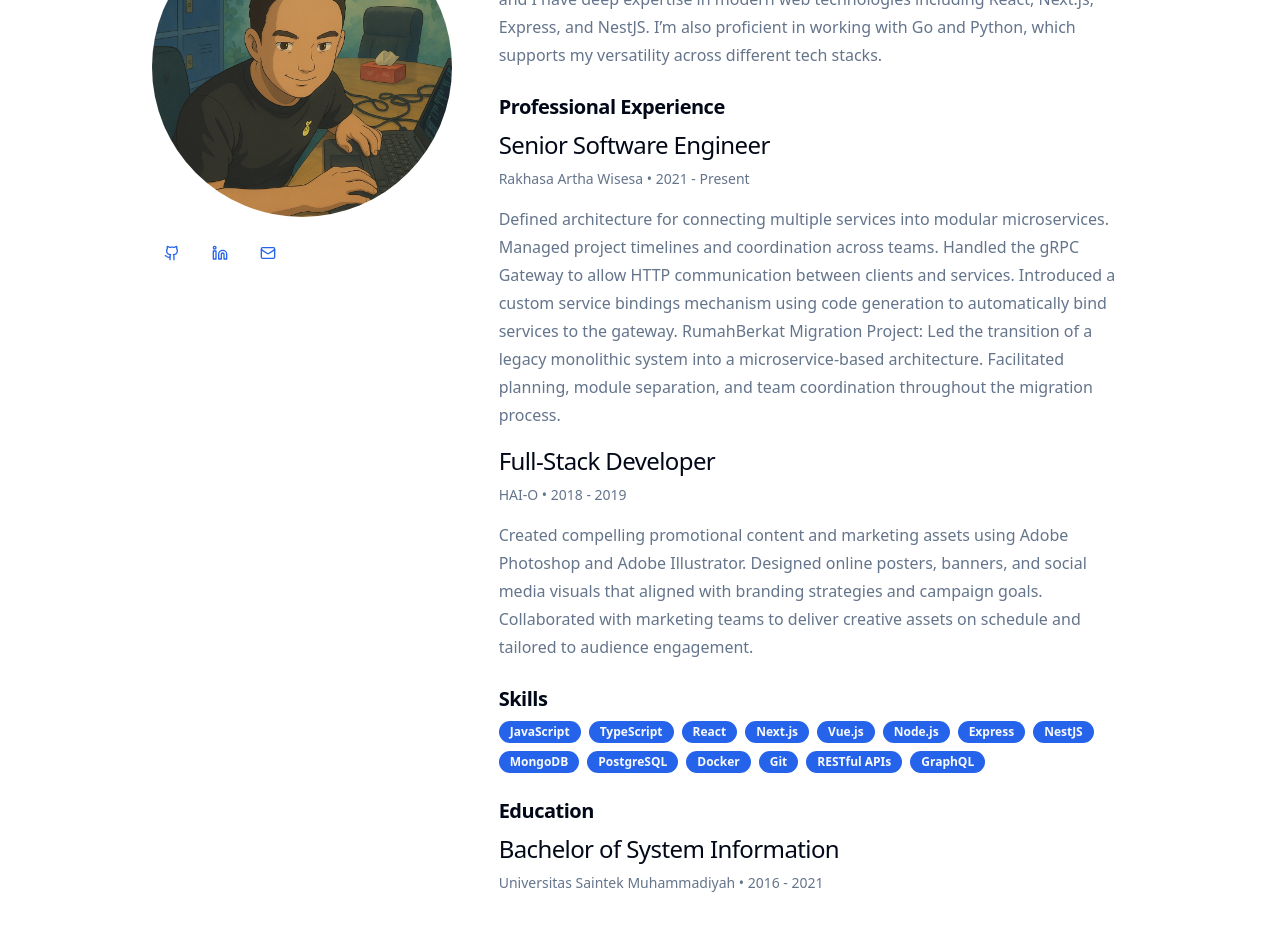
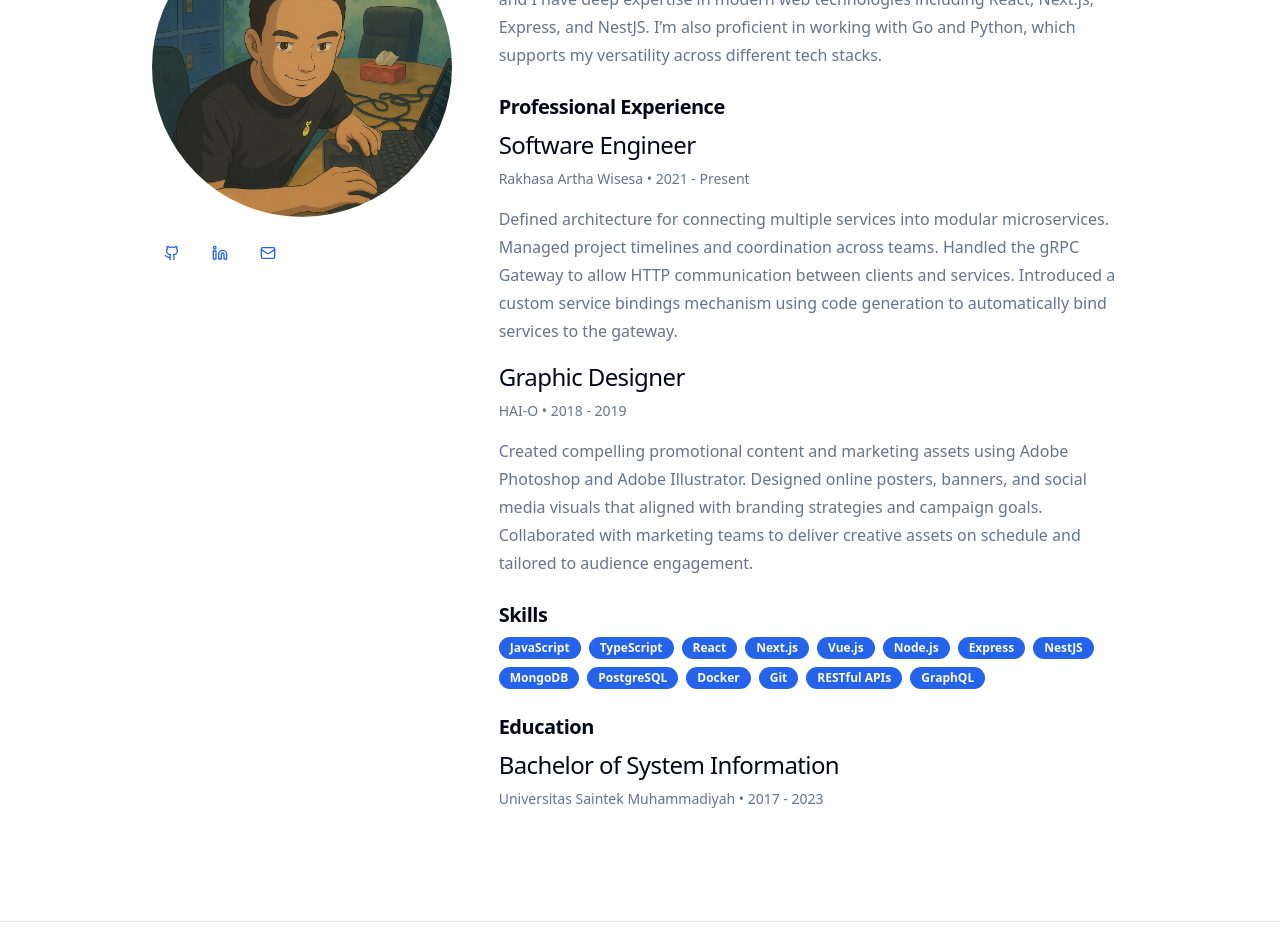
Before and after one commit to rubichandrap/my-blog, a Next.js app: page /my-blog/about in a window 1280 px wide. Shown: the part 380-1332 px from the top of the page. Built offline with nearby package versions, Linux system fonts and the light colour scheme.

Commit message:
chore: update about

```diff
--- a/app/about/page.tsx
+++ b/app/about/page.tsx
@@ -1,9 +1,9 @@
+import me from '@/assets/images/me.png';
 import { Badge } from '@/components/ui/badge';
+import { Button } from '@/components/ui/button';
+import { ArrowLeft, Github, Linkedin, Mail } from 'lucide-react';
+import Image from 'next/image';
 import Link from 'next/link';
-import Image from 'next/image';
-import { ArrowLeft, Github, Linkedin, Mail, Twitter } from 'lucide-react';
-import { Button } from '@/components/ui/button';
-import me from '@/assets/images/me.png';
 
 export const metadata = {
   title: 'About Me | Rubi Chandraputra',
@@ -86,7 +86,7 @@ export default function AboutPage() {
               </h3>
               <div className="space-y-4">
                 <div>
-                  <h4 className="font-medium">Senior Software Engineer</h4>
+                  <h4 className="font-medium">Software Engineer</h4>
                   <p className="text-sm text-muted-foreground">
                     Rakhasa Artha Wisesa • 2021 - Present
                   </p>
@@ -96,15 +96,11 @@ export default function AboutPage() {
                     coordination across teams. Handled the gRPC Gateway to allow
                     HTTP communication between clients and services. Introduced
                     a custom service bindings mechanism using code generation to
-                    automatically bind services to the gateway. RumahBerkat
-                    Migration Project: Led the transition of a legacy monolithic
-                    system into a microservice-based architecture. Facilitated
-                    planning, module separation, and team coordination
-                    throughout the migration process.
+                    automatically bind services to the gateway.
                   </p>
                 </div>
                 <div>
-                  <h4 className="font-medium">Full-Stack Developer</h4>
+                  <h4 className="font-medium">Graphic Designer</h4>
                   <p className="text-sm text-muted-foreground">
                     HAI-O • 2018 - 2019
                   </p>
@@ -145,7 +141,7 @@ export default function AboutPage() {
               <div>
                 <h4 className="font-medium">Bachelor of System Information</h4>
                 <p className="text-sm text-muted-foreground">
-                  Universitas Saintek Muhammadiyah • 2016 - 2021
+                  Universitas Saintek Muhammadiyah • 2017 - 2023
                 </p>
               </div>
             </div>
```
Also changed, not shown: app/layout.tsx (+6 -6 lines).
